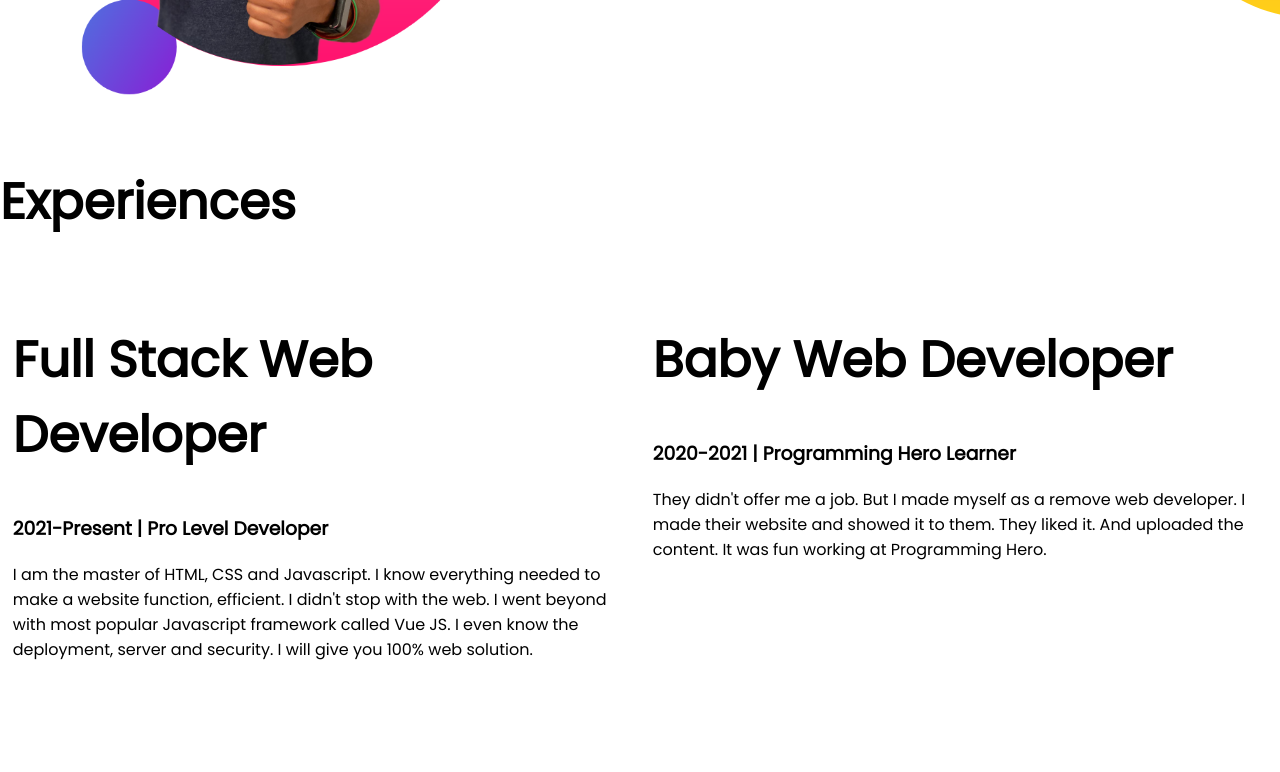
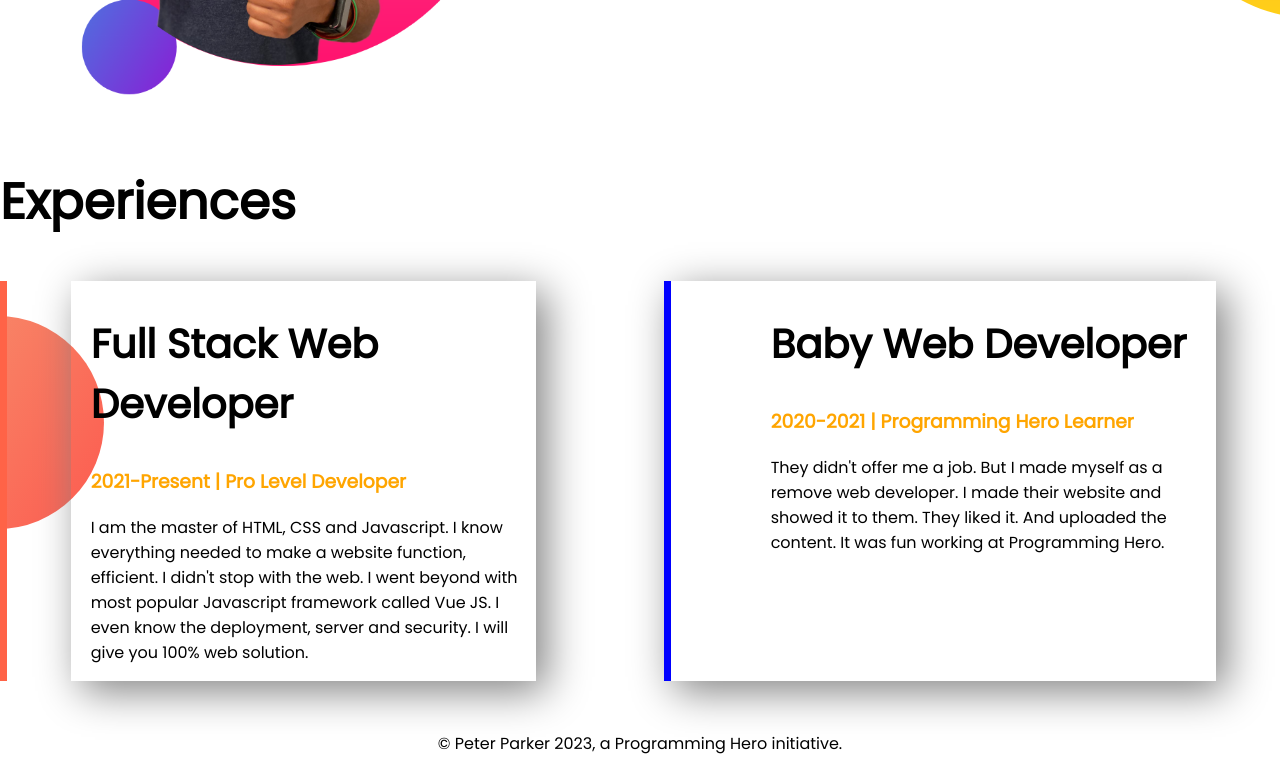
Before and after one commit to khorshedjhoni/developer_portfolio, a plain HTML site: page index.html in a window 1280 px wide. Shown: the part 996-1768 px from the top of the page. Before the commit the page ends 1737 px from the top, so only its background shows below. Drawn offline with Linux system fonts and the light colour scheme.

Commit message:
last edit

```diff
--- a/index.html
+++ b/index.html
@@ -14,7 +14,7 @@
     <section class="top-banner flexible-container">
         <div class="half-width">
         <h1>Welcome To</h1>
-        <h1><span>Mr. Jhoni's</span> World</h1>
+        <h1><span class="orange-color">Mr. Jhoni's</span> World</h1>
         <h3>Build Climber and Train Stopper</h3>
         <p>You might saw me jumping, climbing buildings, and stopping trains. But nobody pays me a dime for that work. That's why I am learning and mastering web development. I will not stop until I become the Web Development Hero.</p>
         <a class="link-button" target="_blank" href="&">HIRE ME</a>
@@ -38,19 +38,22 @@
 
     <section class="exper-area">
             <h1>Experiences</h1>
-        <div class="flexible-container">
-            <div class="half-width">
-            <h1>Full Stack Web Developer</h1>
-            <h3>2021-Present | Pro Level Developer</h3>
+        <div id="full-stack" class="flexible-container">
+            <div class="exper-dev">
+            <h2>Full Stack Web Developer</h2>
+            <h3 class="orange-color">2021-Present | Pro Level Developer</h3>
             <p>I am the master of HTML, CSS and Javascript. I know everything needed to make a website function, efficient. I didn't stop with the web. I went beyond with most popular Javascript framework called Vue JS. I even know the deployment, server and security. I will give you 100% web solution.</p>
         </div>
-        <div class="half-width">
-            <h1>Baby Web Developer</h1>
-            <h3>2020-2021 | Programming Hero Learner</h3>
+        <div id="baby-stack" class="exper-dev">
+            <h2>Baby Web Developer</h2>
+            <h3 class="orange-color">2020-2021 | Programming Hero Learner</h3>
             <p>They didn't offer me a job. But I made myself as a remove web developer. I made their website and showed it to them. They liked it. And uploaded the content. It was fun working at Programming Hero.</p>
         </div>
         </div>
 
     </section>
+    <footer>
+        <p>© Peter Parker 2023, a Programming Hero initiative.</p>
+    </footer>
 </body>
 </html>
--- a/style.css
+++ b/style.css
@@ -5,7 +5,10 @@ body{
 h1{
     font-size: 50px;
 }
-span{
+h2{
+    font-size: 40px;
+}
+.orange-color{
     color: orange;
 }
 .flexible-container{
@@ -49,3 +52,25 @@ span{
 .abc{
     padding-right:150px ;
 }
+.exper-dev{
+    width: 40%;
+    margin-left: 5%;
+    margin-right: 5%;
+    padding-left: 20px;
+    box-shadow: 10px 10px 40px gray;
+}
+.exper-area{
+    background-image: url(images/exp-bg.png);
+    background-repeat:no-repeat;
+    background-position: left;
+}
+#full-stack{
+    border-left: 7px solid tomato;
+}
+#baby-stack{
+    border-left: 7px solid blue;
+    padding-left: 100px;
+}
+footer{
+    text-align: center;
+}
```
